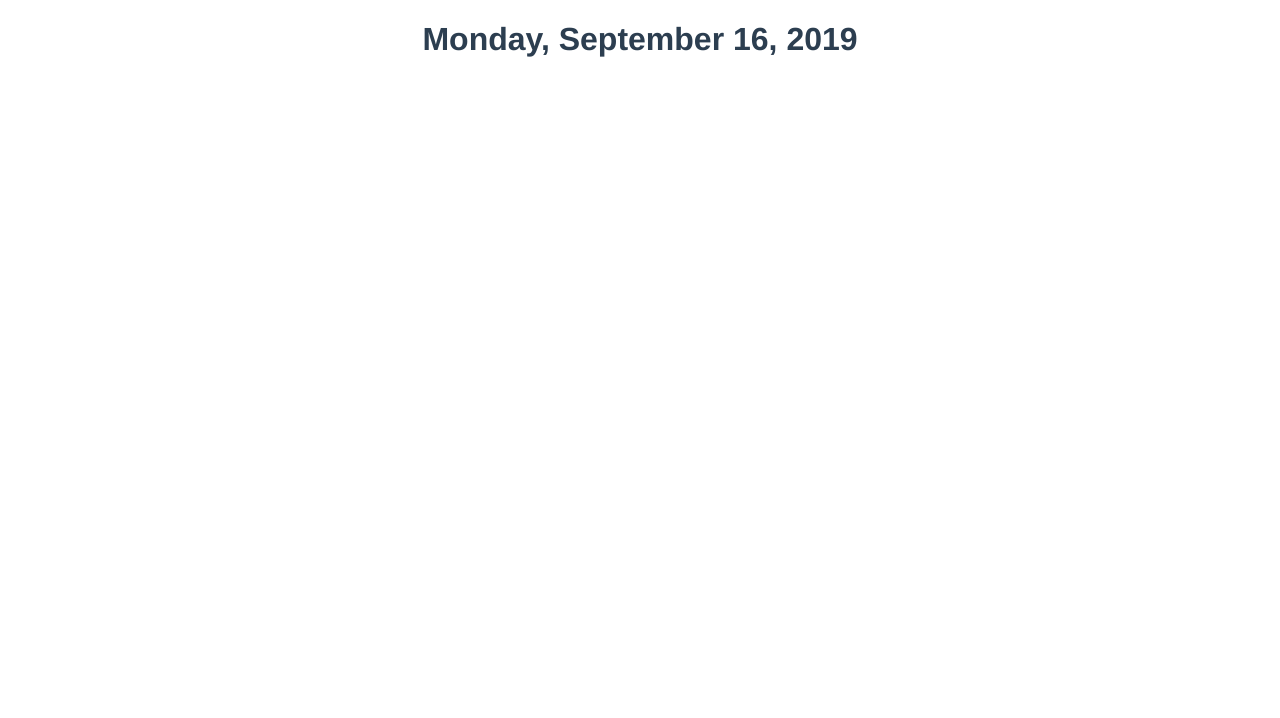
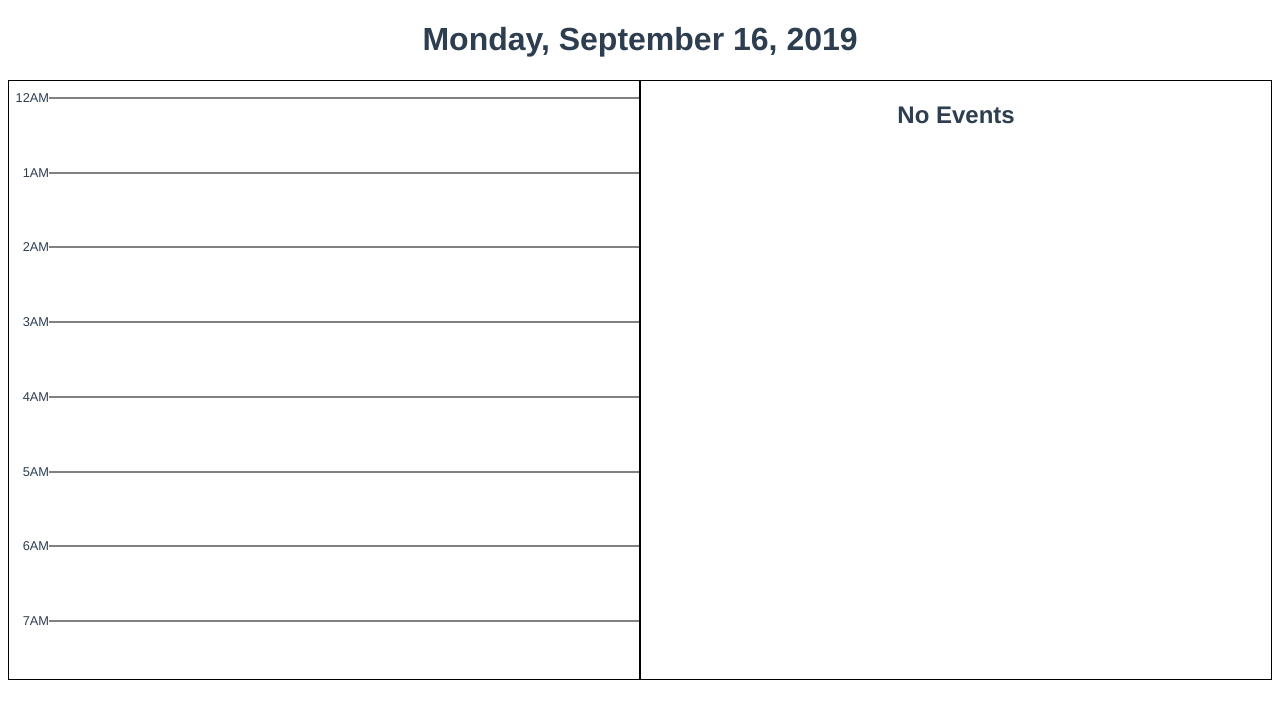
Before and after one commit to HCLarsen/vue-calendar, a Vue app: page / in a window 1280 px wide. Shown: the top 718 px of the page. Built offline with nearby package versions, Linux system fonts and the light colour scheme.

Commit message:
Add hourly view

```diff
--- a/src/views/DayView.vue
+++ b/src/views/DayView.vue
@@ -1,5 +1,20 @@
 <template>
-  <h1 v-html="header"></h1>
+  <div class="dayview">
+    <h1 id="date" v-html="header"></h1>
+    <div class="content">
+      <div class="hourly-view">
+        <ul class="hours">
+          <li v-for="(hour, index) in hours" :key="index" class="hour">
+            <p v-html="hour"></p>
+            <div class="bar"></div>
+          </li>
+        </ul>
+      </div>
+      <div class="event-details">
+        <h2>No Events</h2>
+      </div>
+    </div>
+  </div>
 </template>
 
 <script>
@@ -32,10 +47,70 @@ export default {
     },
     monthName() {
       return new Date(0, this.month).toLocaleDateString("en-CA", { month: "long" })
+    },
+    hours() {
+      const hours = ['12AM'];
+      for (var a = 1; a < 12; a++) {
+        hours.push(`${a}AM`);
+      }
+      hours.push('12PM');
+      for (var p = 1; p < 12; p++) {
+        hours.push(`${p}PM`);
+      }
+      hours.push('12AM');
+      return hours;
     }
   }
 }
 
 </script>
 
-<style scoped></style>
+<style scoped>
+  .content {
+    width: 100%;
+    height: 600px;
+
+    display: flex;
+    flex-direction: row;
+  }
+
+  .event-details, .hourly-view {
+    width: 50%;
+    border: 1px solid black;
+  }
+
+  .hourly-view {
+    overflow: auto;
+  }
+
+  .hours {
+    height: 100%;
+    list-style-type: none;
+  }
+
+  .hour {
+    position: relative;
+    height: 12.5%;
+  }
+
+  .hour:last-child {
+    height: 0%;
+  }
+
+  .hour > p {
+    position: absolute;
+    top: 0;
+    left: 0;
+    transform: translate(-100%, -50%);
+    margin: 0;
+
+    font-size: 0.8em;
+  }
+
+  .bar {
+    position: absolute;
+    top: 0;
+    width: calc(100% - 2px);
+    border: 1px solid grey;
+  }
+</style>
```
Also changed, not shown: 1 other file (tests, documents, lock files or other folders).
